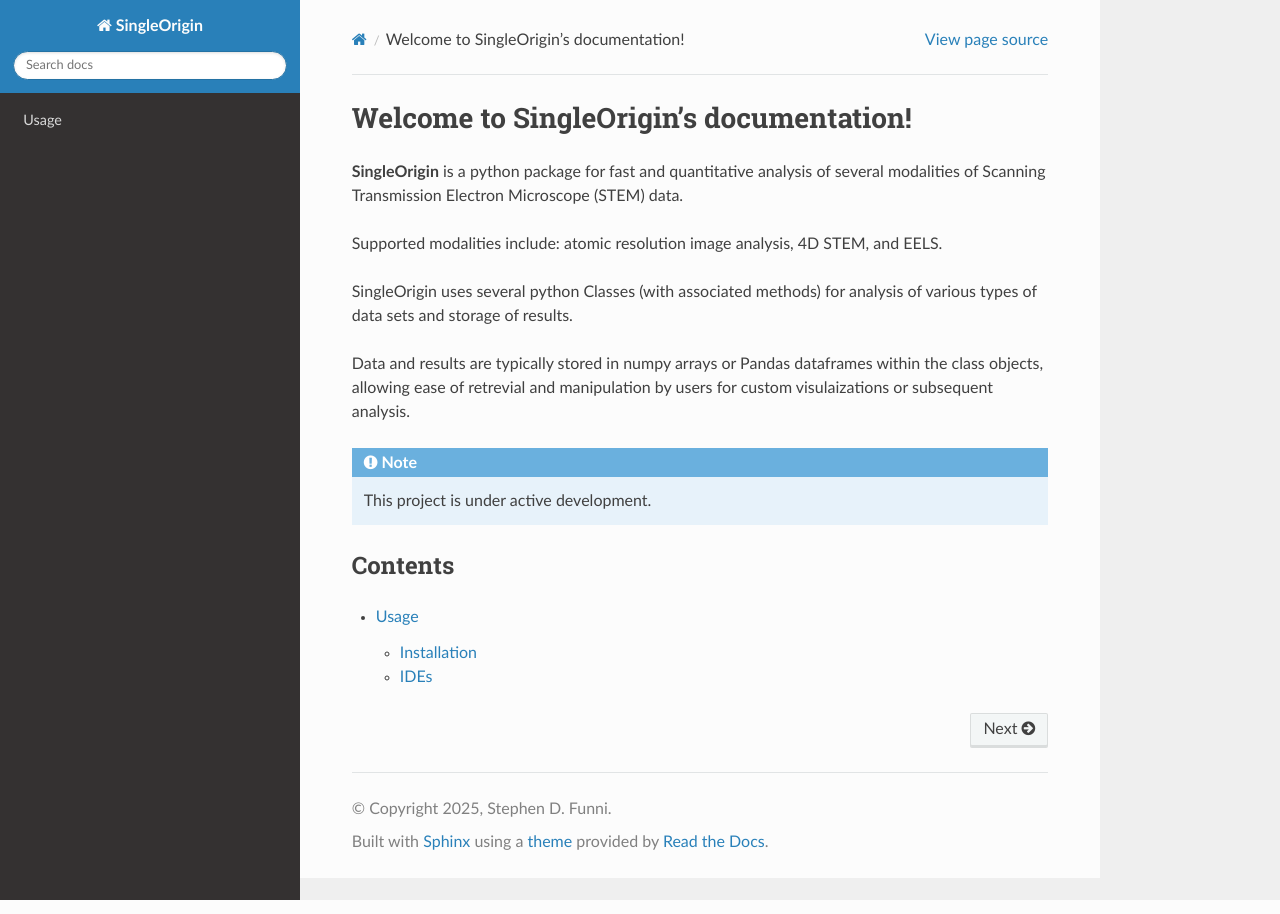
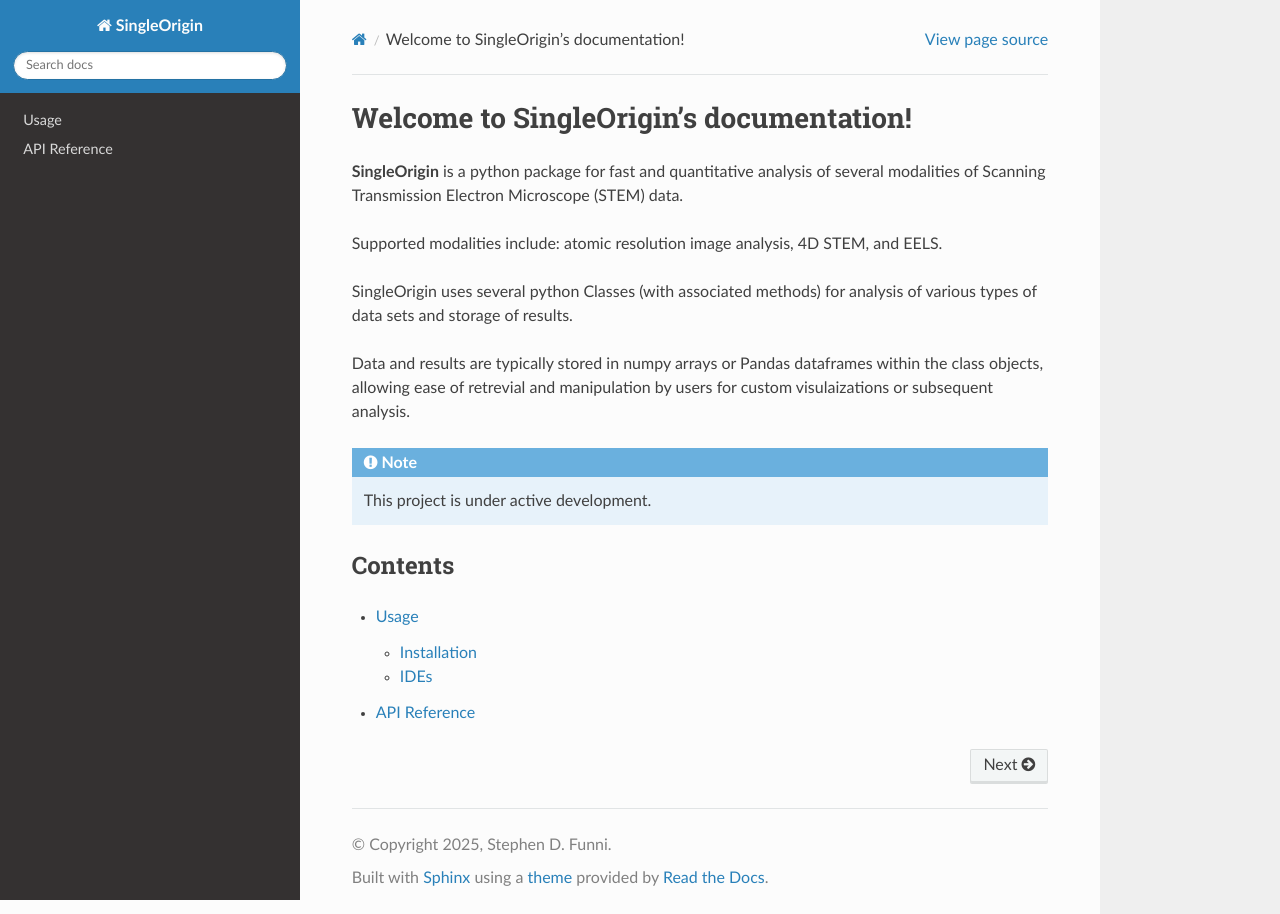
Before and after one commit to sdfunni/SingleOrigin, a Sphinx documentation site: the page built from docs/index.rst, in a window 1280 px wide. Built offline with Sphinx 7.4.7 and the Read the Docs theme 3.1.0, drawn with Linux system fonts in a browser that asks for light colours.

Commit message:
Mod RTD api

```diff
--- a/docs/conf.py
+++ b/docs/conf.py
@@ -45,7 +45,7 @@ epub_show_urls = 'footnote'
 # -- AutoAPI information
 autoapi_dirs = [os.path.abspath('../.') + '/SingleOrigin/']
 autoapi_type = "python"
-autoapi_add_toctree_entry = True
+autoapi_add_toctree_entry = False
 autoapi_options = [
     'members',
     'undoc-members',
--- a/docs/index.rst
+++ b/docs/index.rst
@@ -19,3 +19,4 @@ Contents
 .. toctree::
 
    usage
+   api
```
